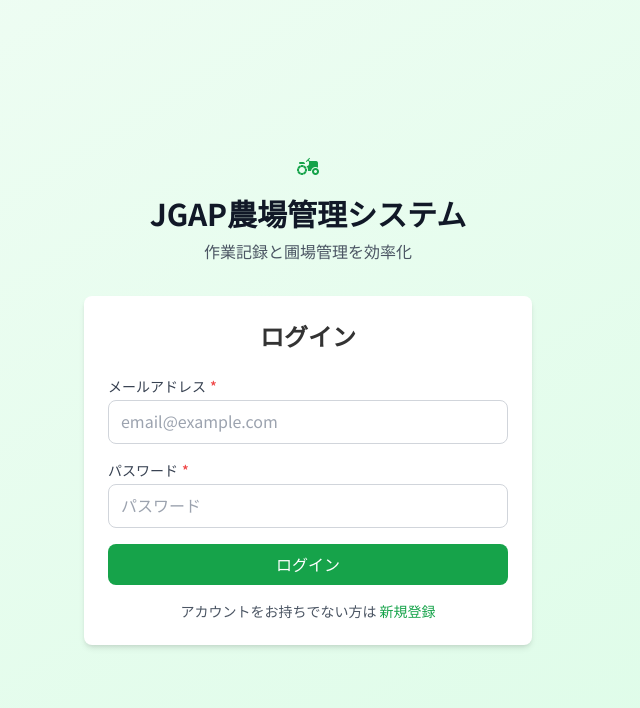
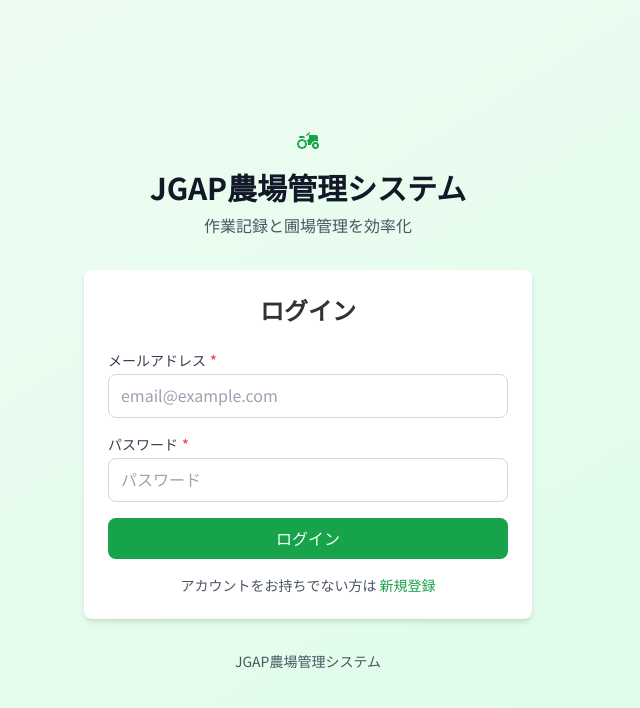
Before and after one commit to yasaiooishi-blip/jgap-farm-management, a React (Vite) app: page /login in a window 1280 px wide. Shown: the top 708 px of the page, without its empty margins (332-972 px from the left). Built offline with nearby package versions, Linux system fonts and the light colour scheme; no server answers.

Commit message:
feat: ログイン・新規登録ページにシンプルなフッター表記を追加
- 「JGAP農場管理システム」のみ表示
- 著作権記号なしのシンプルなデザイン

```diff
--- a/src/pages/Login.tsx
+++ b/src/pages/Login.tsx
@@ -107,6 +107,10 @@
             </p>
           </div>
         </Card>
+
+        <div className="mt-8 text-center text-sm text-gray-600">
+          <p>JGAP農場管理システム</p>
+        </div>
       </div>
     </div>
   );
--- a/src/pages/Signup.tsx
+++ b/src/pages/Signup.tsx
@@ -125,6 +125,10 @@
             </p>
           </div>
         </Card>
+
+        <div className="mt-8 text-center text-sm text-gray-600">
+          <p>JGAP農場管理システム</p>
+        </div>
       </div>
     </div>
   );
```
